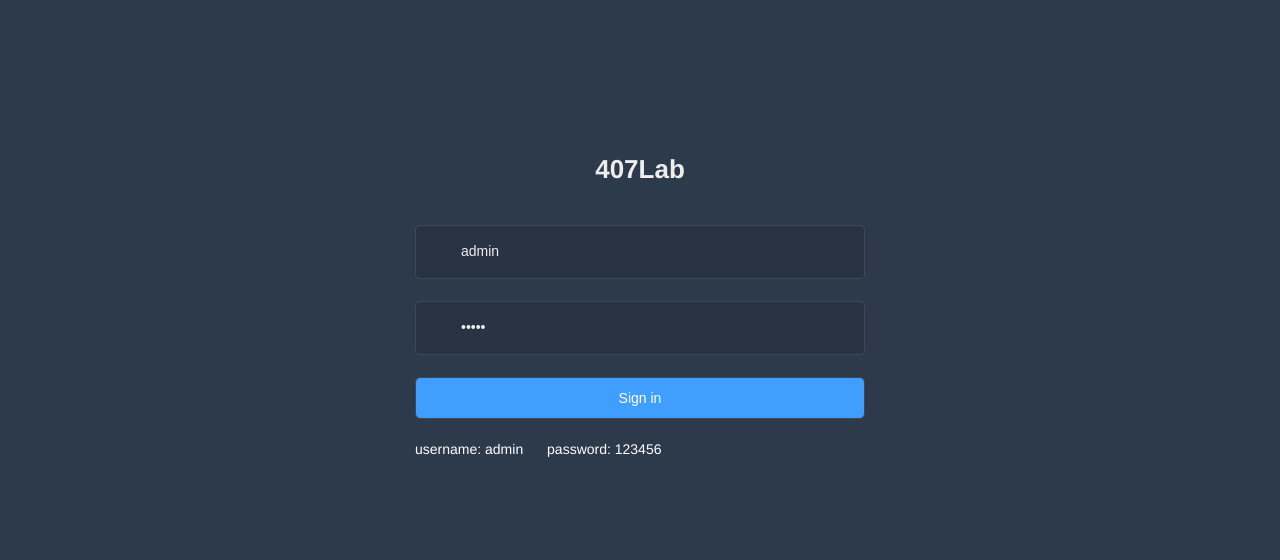
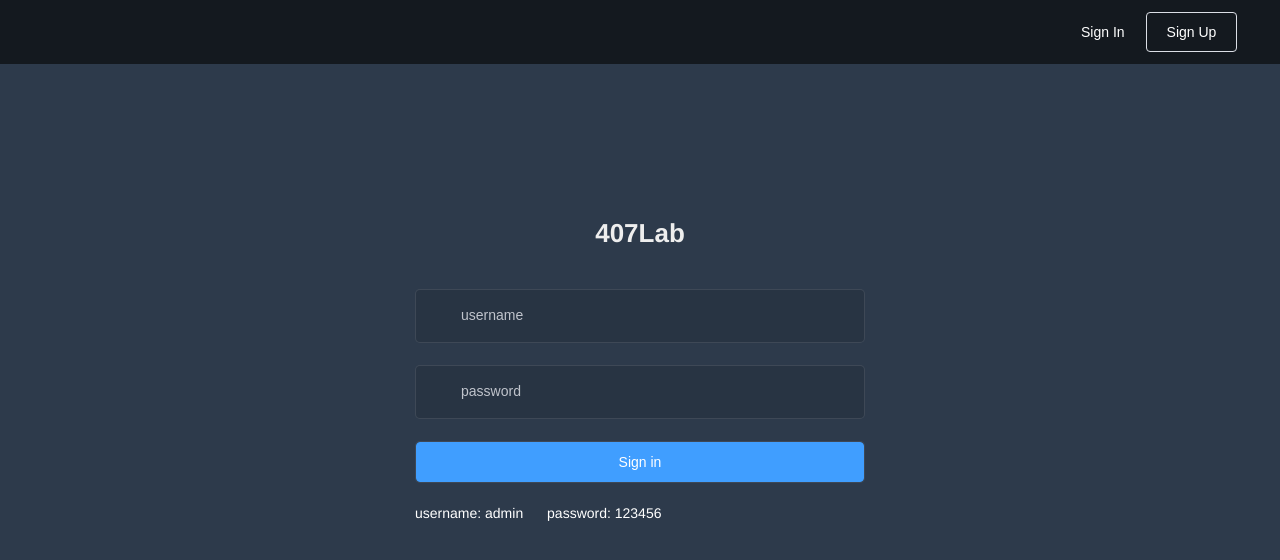
Before and after one commit to 407Lab/407_LabManageSys_webAdmin, a Vue app: page /#/login in a window 1280 px wide. Shown: the top 560 px of the page. Built offline with nearby package versions, Linux system fonts and the light colour scheme.

Commit message:
更新注册表单

```diff
--- /dev/null
+++ b/src/views/login/data.json
@@ -0,0 +1,20 @@
+{
+  "loginSpecialities": [
+    {
+      "value": "大一",
+      "label": "大一"
+    },
+    {
+      "value": "大二",
+      "label": "大二"
+    },
+    {
+      "value": "大三",
+      "label": "大三"
+    },
+    {
+      "value": "大四",
+      "label": "大四"
+    }
+  ]
+}
--- a/src/views/login/index.vue
+++ b/src/views/login/index.vue
@@ -1,6 +1,21 @@
 <template>
   <div class="login-container">
-    <el-form ref="loginForm"
+    <div class="login-navbar">
+      <div class="sign-switch">
+        <div style="height: 40px; margin-right: 20px;">
+          <el-button type="text"
+                     style="color: #ffffff;"
+                     @click="signInSwitchHandle()">Sign In</el-button>
+        </div>
+        <div style="height: 40px;">
+          <el-button plain
+                     style="backgroundColor: #14191f; color: #ffffff;"
+                     @click="signUpSwitchHandle()">Sign Up</el-button>
+        </div>
+      </div>
+    </div>
+    <el-form v-show="signInStatus"
+             ref="loginForm"
              :model="loginForm"
              :rules="loginRules"
              class="login-form"
@@ -45,11 +60,55 @@
         <span> password: 123456</span>
       </div>
     </el-form>
+    <el-form v-show="signUpStatus"
+             ref="signUpForm"
+             :model="signUpForm"
+             :rules="signUpRules"
+             class="sign-form"
+             auto-complete="on"
+             label-position="left">
+      <h3 class="title">407Lab</h3>
+      <el-form-item prop="username">
+        <span class="svg-container">
+          <svg-icon icon-class="user" />
+        </span>
+        <el-input v-model="signUpFprm.username"
+                  name="username"
+                  type="text"
+                  auto-complete="on"
+                  placeholder="username" />
+      </el-form-item>
+      <el-form-item prop="password">
+        <span class="svg-container">
+          <svg-icon icon-class="password" />
+        </span>
+
+        <el-input v-model="signUpFprm.password"
+                  name="password"
+                  type="text"
+                  auto-complete="on"
+                  placeholder="password" />
+      </el-form-item>
+      <el-form-item prop="specialities">
+        <span class="svg-container">
+          <svg-icon icon-class="password" />
+        </span>
+        <el-select v-model="signUpFprm.specialities"
+                   clearable
+                   placeholder="请选择年级">
+          <el-option v-for="item in dataJson.loginSpecialities"
+                     :key="item.value"
+                     :label="item.label"
+                     :value="item.value" />
+        </el-select>
+      </el-form-item>
+    </el-form>
   </div>
 </template>
 
 <script>
 // import { isvalidUsername } from "@/utils/validate";
+import dataJson from "./data.json";
 
 export default {
   name: "Login",
@@ -72,8 +131,8 @@ export default {
     return {
       // 登陆表单数据
       loginForm: {
-        username: "admin",
-        password: "admin"
+        username: "",
+        password: ""
       },
       // el-表单验证规则
       loginRules: {
@@ -82,10 +141,23 @@ export default {
         ],
         password: [{ required: true, trigger: "blur", validator: validatePass }]
       },
+      // 注册表单数据
+      signUpFprm: {
+        username: "",
+        password: "",
+        specialities: "", // 专业
+        grade: "", // 年级
+        lab: "",
+        skills: ""
+      },
       // 加载状态标志
       loading: false,
       pwdType: "password",
-      redirect: undefined
+      redirect: undefined,
+      // 登陆、注册按键切换
+      signInStatus: true,
+      signUpStatus: false,
+      dataJson // 数据外部json文件
     };
   },
   watch: {
@@ -108,6 +180,20 @@ export default {
       } else {
         this.pwdType = "password";
       }
+    },
+    /**
+     * @description 切换登陆账户
+     */
+    signInSwitchHandle() {
+      this.signInStatus = true;
+      this.signUpStatus = false;
+    },
+    /**
+     * @description 切换注册账户
+     */
+    signUpSwitchHandle() {
+      this.signInStatus = false;
+      this.signUpStatus = true;
     },
     /**
      * @description 登陆按键事件
@@ -158,6 +244,14 @@ $light_gray: #eee;
         -webkit-box-shadow: 0 0 0px 1000px $bg inset !important;
         -webkit-text-fill-color: #fff !important;
       }
+    }
+  }
+  .el-select {
+    display: inline-block;
+    height: 47px;
+    width: 90%;
+    .el-input {
+      width: 100%;
     }
   }
   .el-form-item {
@@ -221,5 +315,26 @@ $light_gray: #eee;
     cursor: pointer;
     user-select: none;
   }
+  .login-navbar {
+    width: 100%;
+    height: 64px;
+    background-color: #14191f;
+    .sign-switch {
+      display: flex;
+      align-items: center;
+      float: right;
+      width: 200px;
+      height: 100%;
+    }
+  }
+  .sign-form {
+    position: absolute;
+    left: 0;
+    right: 0;
+    width: 520px;
+    max-width: 100%;
+    padding: 35px 35px 15px 35px;
+    margin: 120px auto;
+  }
 }
 </style>
```
